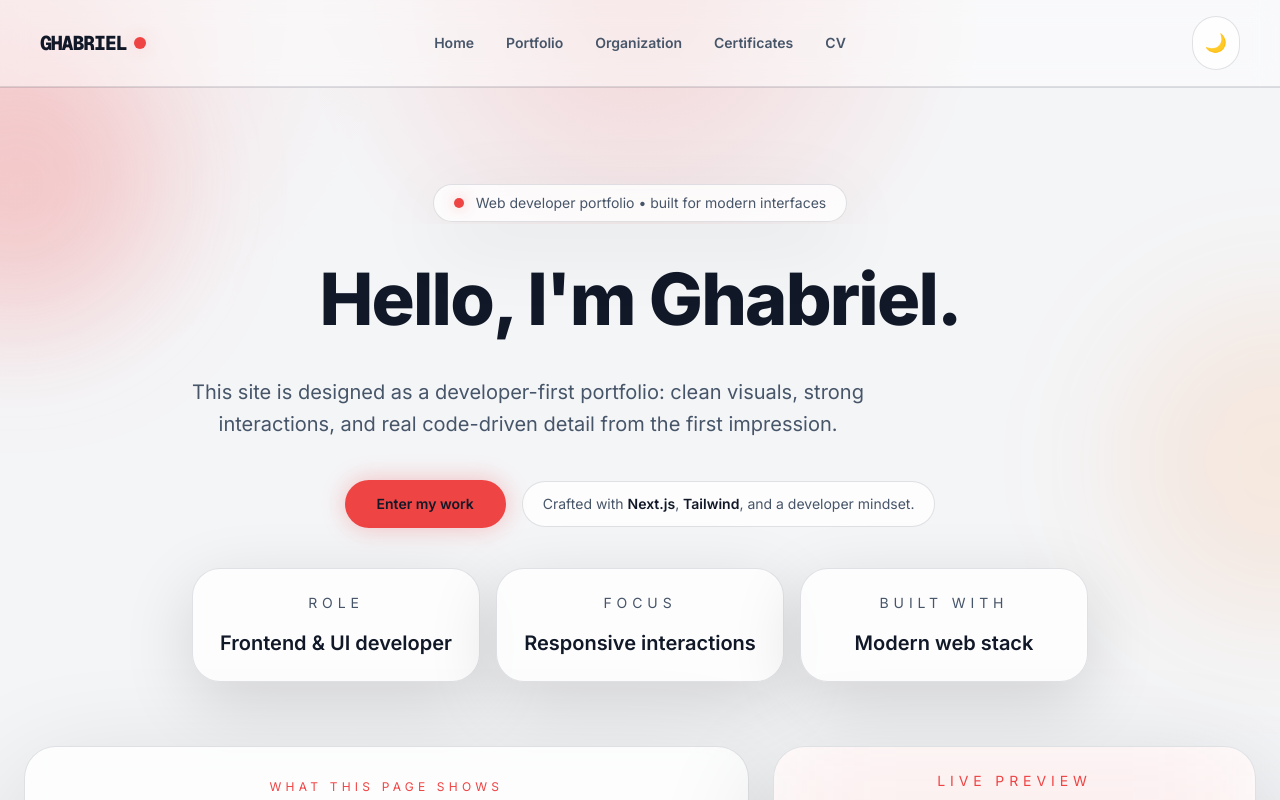
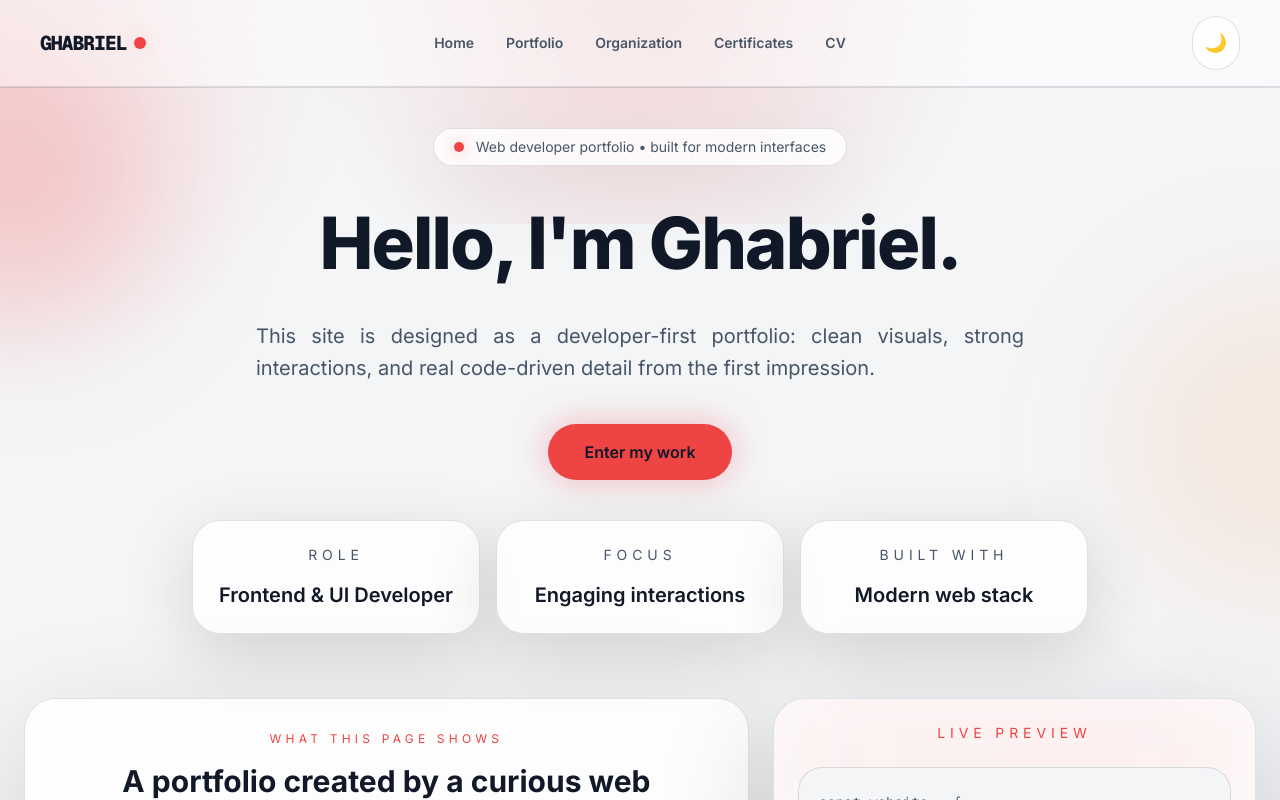
Before and after one commit to ghabriel-sagala/ghabriel-portofolio, a Next.js app: page / in a window 1280 px wide. Shown: the top 800 px of the page. Built offline with nearby package versions, Linux system fonts and the light colour scheme.

Commit message:
fix kudu semangat.

```diff
--- a/app/content.ts
+++ b/app/content.ts
@@ -58,7 +58,7 @@ export const projects = [
     id: 6,
     title: "EcoScan AI Waste Classifier",
     shortDesc: "A Laravel web app that uses machine learning to classify waste as organic or non-organic.",
-    image: "/ecoscan-ai.jpg",
+    image: "/EcoScan AI.png",
     tech: ["Laravel", "Machine Learning", "AI", "Tailwind CSS"],
     category: "AI Waste Classification",
     status: "Production Ready",
--- a/app/page.tsx
+++ b/app/page.tsx
@@ -28,9 +28,9 @@ export default function Landing() {
         <div className="absolute inset-x-0 bottom-0 h-64 bg-[radial-gradient(circle_at_bottom,rgba(0,255,209,0.12),transparent_45%)] pointer-events-none" />
       </div>
 
-      <div className={`relative z-10 mx-auto flex min-h-screen max-w-7xl flex-col items-center justify-center px-6 py-24 text-center transition-all duration-700 ${isLoaded ? "opacity-100" : "opacity-0"}`}>
+      <div className={`relative z-10 mx-auto flex min-h-screen max-w-7xl flex-col items-center justify-end px-6 pb-16 pt-10 text-center transition-all duration-700 ${isLoaded ? "opacity-100" : "opacity-0"}`}>
         <div className="w-full max-w-4xl">
-          <div className="mb-8 inline-flex items-center gap-3 rounded-full border border-[var(--border)] bg-[var(--glass)] px-5 py-2 text-sm text-[var(--muted)] shadow-[0_20px_80px_rgba(0,0,0,0.08)] backdrop-blur-md">
+          <div className="mx-auto mb-8 inline-flex items-center gap-3 rounded-full border border-[var(--border)] bg-[var(--glass)] px-5 py-2 text-sm text-[var(--muted)] shadow-[0_20px_80px_rgba(0,0,0,0.08)] backdrop-blur-md">
             <span className="h-2.5 w-2.5 rounded-full bg-[var(--accent)] shadow-[0_0_14px_rgba(239,68,68,0.35)]" />
             Web developer portfolio • built for modern interfaces
           </div>
@@ -39,27 +39,24 @@ export default function Landing() {
             Hello, I'm Ghabriel.
           </h1>
 
-          <p className="mt-8 max-w-2xl text-lg leading-8 text-[var(--muted)] sm:text-xl">
+          <p className="mt-8 mx-auto max-w-3xl text-justify text-lg leading-8 text-[var(--muted)] sm:text-xl">
             This site is designed as a developer-first portfolio: clean visuals, strong interactions, and real code-driven detail from the first impression.
           </p>
 
           <div className="mt-10 flex flex-col items-center justify-center gap-4 sm:flex-row sm:justify-center">
-            <Link href="/home" className="inline-flex items-center justify-center rounded-full bg-[var(--accent)] px-8 py-3.5 text-sm font-semibold text-[var(--btn-fg)] shadow-[0_0_25px_rgba(239,68,68,0.32)] transition duration-300 hover:-translate-y-1 hover:bg-[var(--accent-2)] active:scale-95">
+            <Link href="/home" className="inline-flex items-center justify-center rounded-full bg-[var(--accent)] px-9 py-4 text-base font-semibold text-[var(--btn-fg)] shadow-[0_0_35px_rgba(239,68,68,0.35)] transition duration-300 hover:-translate-y-1 hover:scale-105 hover:bg-[var(--accent-2)] focus:outline-none focus:ring-4 focus:ring-[var(--accent)]/20 active:scale-95">
               Enter my work
             </Link>
-            <div className="rounded-full border border-[var(--border)] bg-[var(--glass)] px-5 py-3 text-sm text-[var(--muted)]">
-              Crafted with <span className="font-semibold text-[var(--fg)]">Next.js</span>, <span className="font-semibold text-[var(--fg)]">Tailwind</span>, and a developer mindset.
-            </div>
           </div>
 
           <div className="mt-10 grid gap-4 sm:grid-cols-3">
             <div className="rounded-[28px] border border-[var(--border)] bg-[var(--card)]/90 p-6 shadow-[0_20px_70px_rgba(0,0,0,0.14)]">
               <p className="text-sm uppercase tracking-[0.35em] text-[var(--muted)]">Role</p>
-              <p className="mt-4 text-xl font-semibold text-[var(--fg)]">Frontend & UI developer</p>
+              <p className="mt-4 text-xl font-semibold text-[var(--fg)]">Frontend & UI Developer</p>
             </div>
             <div className="rounded-[28px] border border-[var(--border)] bg-[var(--card)]/90 p-6 shadow-[0_20px_70px_rgba(0,0,0,0.14)]">
               <p className="text-sm uppercase tracking-[0.35em] text-[var(--muted)]">Focus</p>
-              <p className="mt-4 text-xl font-semibold text-[var(--fg)]">Responsive interactions</p>
+              <p className="mt-4 text-xl font-semibold text-[var(--fg)]">Engaging interactions</p>
             </div>
             <div className="rounded-[28px] border border-[var(--border)] bg-[var(--card)]/90 p-6 shadow-[0_20px_70px_rgba(0,0,0,0.14)]">
               <p className="text-sm uppercase tracking-[0.35em] text-[var(--muted)]">Built with</p>
```
